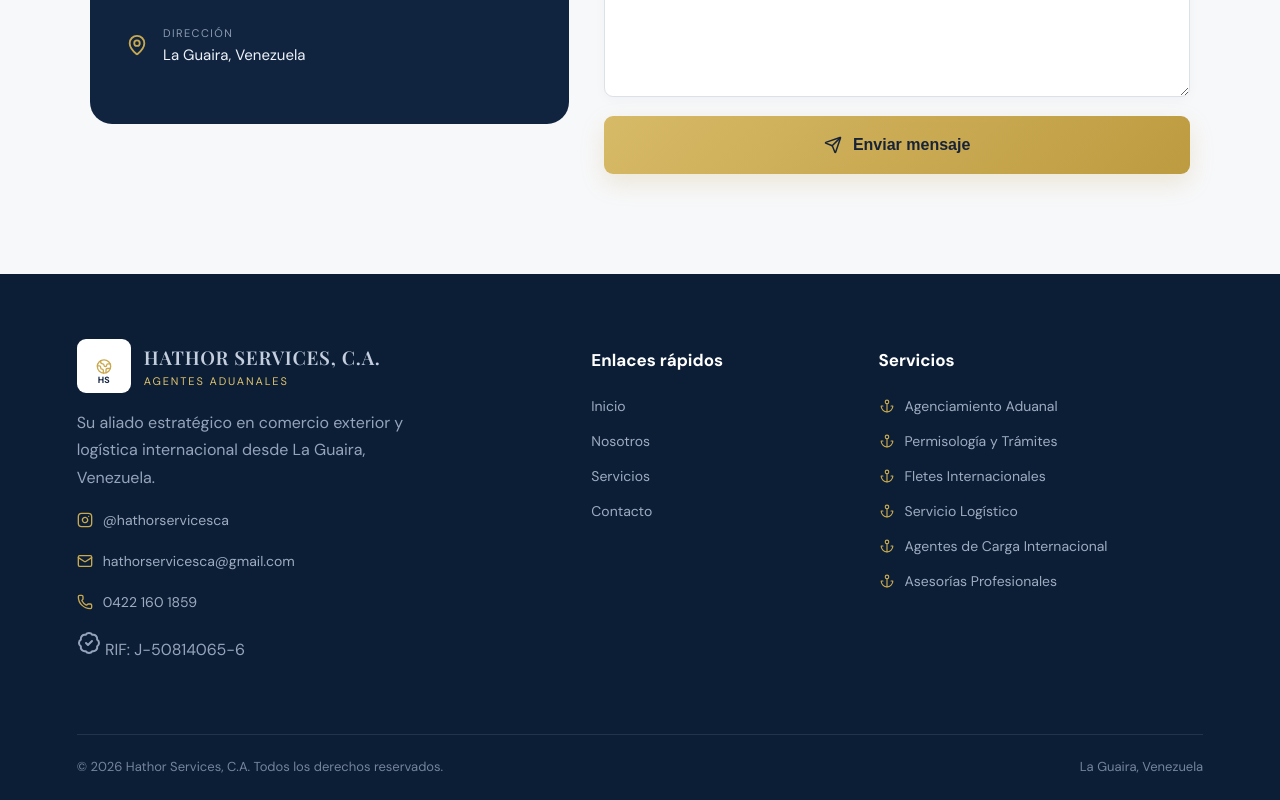
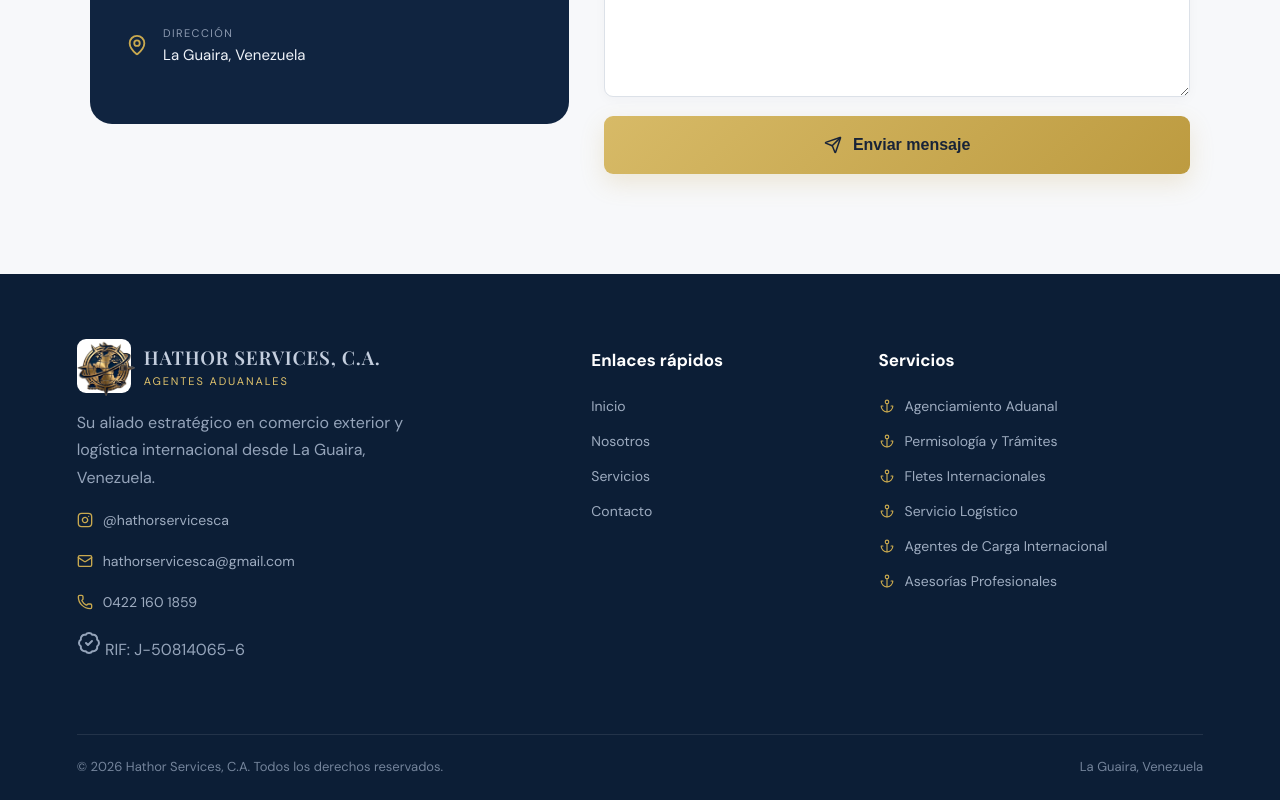
Before and after one commit to aledehumboldt/hathor-services-web, a Next.js app: page / in a window 1280 px wide. Shown: the part 3870-4670 px from the top of the page. Built offline with nearby package versions, Linux system fonts and the light colour scheme.

Commit message:
Update page.tsx

```diff
--- a/app/page.tsx
+++ b/app/page.tsx
@@ -134,7 +134,7 @@ export default function Home() {
       <footer className="footer">
         <div className="footer-main">
           <div className="footer-brand">
-            <a className="brand" href="#inicio"><div className="brand-mark"><Globe2 size={29}/><span>HS</span></div><div><strong>HATHOR SERVICES, C.A.</strong><small>AGENTES ADUANALES</small></div></a>
+            <a className="brand" href="#inicio"><div className="brand-mark"><img src="/hathor-logo.png" alt="Hathor Services C.A. - Agentes Aduanales" /></div><div><strong>HATHOR SERVICES, C.A.</strong><small>AGENTES ADUANALES</small></div></a>
             <p>Su aliado estratégico en comercio exterior y logística internacional desde La Guaira, Venezuela.</p>
             <a href="https://instagram.com/hathorservicesca" target="_blank" rel="noreferrer"><Instagram/> @hathorservicesca</a>
             <a href="mailto:hathorservicesca@gmail.com"><Mail/> hathorservicesca@gmail.com</a>
```
